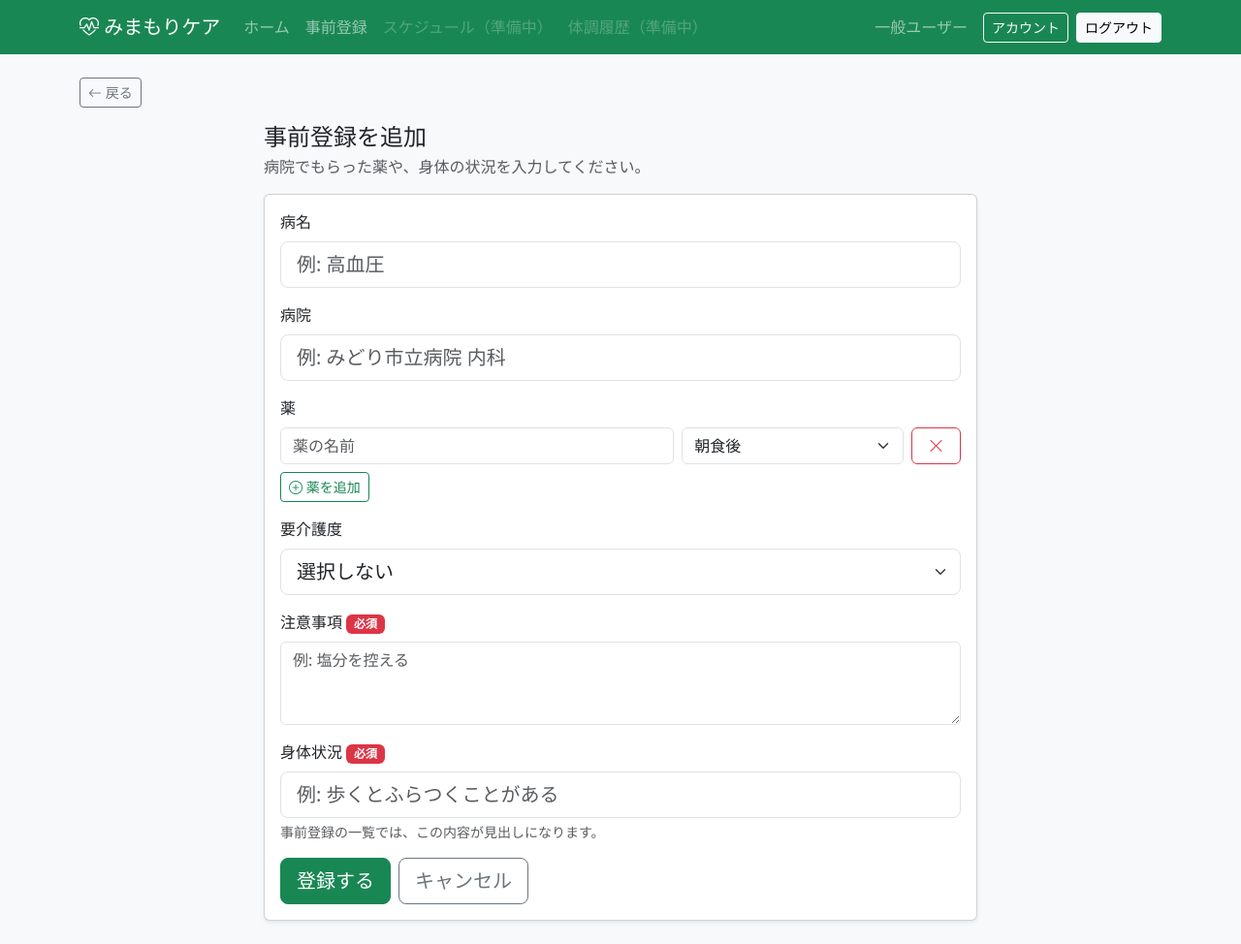
After one commit to aungkyawmoe5320-png/group10-sotsusei, a Django app: page /preregister/new/ in a window 1280 px wide. The commit adds this page. Shown: the whole page at 97% size. Run offline with Django 5.2, Linux system fonts and the light colour scheme; the visitor is signed in with stand-in values (Sample User, id 1).

Commit message:
Add pre-registration add form

```diff
--- /dev/null
+++ b/preregister/forms.py
@@ -0,0 +1,71 @@
+from django import forms
+from django.db import transaction
+
+from .models import CareLevel, Medication, PreRegistration, Timing
+
+DEFAULT_TIMING = Timing.AFTER_BREAKFAST
+
+
+class PreRegistrationForm(forms.ModelForm):
+    class Meta:
+        model = PreRegistration
+        fields = ["diagnosis", "hospital", "care_level", "notes", "condition"]
+        error_messages = {
+            "diagnosis": {"max_length": "病名は50文字以内で入力してください。"},
+            "hospital": {"max_length": "病院は50文字以内で入力してください。"},
+            "care_level": {"invalid_choice": "要介護度を正しく選んでください。"},
+            "notes": {
+                "required": "注意事項を入力してください。",
+                "max_length": "注意事項は500文字以内で入力してください。",
+            },
+            "condition": {
+                "required": "身体状況を入力してください。",
+                "max_length": "身体状況は50文字以内で入力してください。",
+            },
+        }
+
+    def __init__(self, *args, user=None, **kwargs):
+        super().__init__(*args, **kwargs)
+        self.user = user
+        self.fields["care_level"].choices = [("", "選択しない"), *CareLevel.choices]
+        self.fields["care_level"].required = False
+        if self.is_bound:
+            self.meds = self._meds_from_post()
+        elif self.instance.pk:
+            self.meds = [{"name": m.name, "timing": m.timing} for m in self.instance.medications.all()]
+        else:
+            self.meds = []
+
+    def _meds_from_post(self):
+        names = self.data.getlist("med_name")
+        timings = self.data.getlist("med_timing")
+        return [
+            {"name": n.strip(), "timing": t if t in Timing.values else Timing.values[0]}
+            for n, t in zip(names, timings)
+            if n.strip()
+        ]
+
+    @property
+    def med_rows(self):
+        return self.meds or [{"name": "", "timing": DEFAULT_TIMING.value}]
+
+    def clean(self):
+        cleaned = super().clean()
+        if any(len(m["name"]) > 50 for m in self.meds):
+            self.add_error(None, "薬の名前は50文字以内で入力してください。")
+        return cleaned
+
+    def error_list(self):
+        return [str(e) for errors in self.errors.values() for e in errors]
+
+    @transaction.atomic
+    def save(self, commit=True):
+        entry = super().save(commit=False)
+        if entry.pk is None:
+            entry.user = self.user
+        entry.save()
+        entry.medications.all().delete()
+        Medication.objects.bulk_create(
+            Medication(pre_registration=entry, name=m["name"], timing=m["timing"]) for m in self.meds
+        )
+        return entry
--- /dev/null
+++ b/preregister/templates/preregister/form.html
@@ -0,0 +1,57 @@
+{% extends "base.html" %}
+{% block title %}事前登録を追加 | みまもりケア{% endblock %}
+{% block content %}
+{% include "includes/back_button.html" with url=cancel_url %}
+<div class="row justify-content-center"><div class="col-lg-8">
+  <h1 class="h4 mb-1">事前登録を追加</h1>
+  <p class="text-muted">病院でもらった薬や、身体の状況を入力してください。</p>
+  <form method="post" class="card card-body shadow-sm">
+    {% csrf_token %}
+    <div class="mb-3"><label class="form-label" for="diagnosis">病名</label>
+      <input id="diagnosis" name="diagnosis" class="form-control form-control-lg" maxlength="50" value="{{ form.diagnosis.value|default:'' }}" placeholder="例: 高血圧"></div>
+    <div class="mb-3"><label class="form-label" for="hospital">病院</label>
+      <input id="hospital" name="hospital" class="form-control form-control-lg" maxlength="50" value="{{ form.hospital.value|default:'' }}" placeholder="例: みどり市立病院 内科"></div>
+    <div class="mb-3">
+      <label class="form-label">薬</label>
+      <div id="meds">
+        {% for m in form.med_rows %}
+        <div class="row g-2 mb-2 med-row">
+          <div class="col-7"><input name="med_name" class="form-control" maxlength="50" value="{{ m.name }}" placeholder="薬の名前" aria-label="薬の名前"></div>
+          <div class="col-4"><select name="med_timing" class="form-select" aria-label="飲むタイミング">{% for value, label in timing_choices %}<option{% if value == m.timing %} selected{% endif %}>{{ value }}</option>{% endfor %}</select></div>
+          <div class="col-1"><button type="button" class="btn btn-outline-danger w-100 px-0 js-remove" aria-label="この薬を消す"><i class="bi bi-x-lg"></i></button></div>
+        </div>
+        {% endfor %}
+      </div>
+      <button type="button" id="add-med" class="btn btn-outline-success btn-sm"><i class="bi bi-plus-circle"></i> 薬を追加</button>
+    </div>
+    <div class="mb-3"><label class="form-label" for="care_level">要介護度</label>
+      <select id="care_level" name="care_level" class="form-select form-select-lg">
+        {% for value, label in care_level_choices %}<option value="{{ value }}"{% if value == form.care_level.value|default:'' %} selected{% endif %}>{{ label }}</option>{% endfor %}
+      </select></div>
+    <div class="mb-3"><label class="form-label" for="notes">注意事項 <span class="badge text-bg-danger">必須</span></label>
+      <textarea id="notes" name="notes" class="form-control" rows="3" maxlength="500" placeholder="例: 塩分を控える" required>{{ form.notes.value|default:'' }}</textarea></div>
+    <div class="mb-3"><label class="form-label" for="condition">身体状況 <span class="badge text-bg-danger">必須</span></label>
+      <input id="condition" name="condition" class="form-control form-control-lg" maxlength="50" value="{{ form.condition.value|default:'' }}" placeholder="例: 歩くとふらつくことがある" required>
+      <div class="form-text">事前登録の一覧では、この内容が見出しになります。</div></div>
+    <div class="d-flex gap-2">
+      <button class="btn btn-success btn-lg">登録する</button>
+      <a class="btn btn-outline-secondary btn-lg" href="{{ cancel_url }}">キャンセル</a>
+    </div>
+  </form>
+</div></div>
+{% endblock %}
+{% block script %}
+<script>
+const meds = document.getElementById('meds');
+const proto = meds.querySelector('.med-row').cloneNode(true);
+function clearRow(row) { row.querySelector('input').value = ''; }
+document.getElementById('add-med').onclick = () => {
+  const row = proto.cloneNode(true); clearRow(row); meds.appendChild(row); row.querySelector('input').focus();
+};
+meds.addEventListener('click', e => {
+  const btn = e.target.closest('.js-remove'); if (!btn) return;
+  const row = btn.closest('.med-row');
+  if (meds.querySelectorAll('.med-row').length > 1) row.remove(); else clearRow(row);
+});
+</script>
+{% endblock %}
--- a/preregister/templates/preregister/list.html
+++ b/preregister/templates/preregister/list.html
@@ -3,8 +3,7 @@
 {% block content %}
 <div class="d-flex flex-wrap justify-content-between align-items-center gap-2 mb-2">
   <h1 class="h4 mb-0">事前登録</h1>
-  <a class="btn btn-success btn-sm" href="#"><i class="bi bi-plus-circle"></i> 登録する</a>
-</div>
+  <a class="btn btn-success btn-sm" href="{% url 'preregister_new' %}"><i class="bi bi-plus-circle"></i> 登録する</a></div>
 <p class="text-muted">身体の状況ごとに、病名・病院・薬・要介護度・注意事項を登録します。入所希望を送るときに、介護施設へ伝わります。</p>
 {% if entries %}
 <div class="list-group shadow-sm">
--- a/preregister/urls.py
+++ b/preregister/urls.py
@@ -1,8 +1,9 @@
 from django.urls import path
 
-from .import views
+from . import views
 
 urlpatterns = [
     path("preregister/", views.preregister_list, name="preregister"),
+    path("preregister/new/", views.preregister_new, name="preregister_new"),
     path("preregister/<int:pk>/", views.preregister_detail, name="preregister_detail"),
 ]
--- a/preregister/views.py
+++ b/preregister/views.py
@@ -1,13 +1,30 @@
+from django.contrib import messages
 from django.shortcuts import redirect, render
+from django.urls import reverse
 
 from accounts.decorators import user_required
 
-from .models import PreRegistration
+from .forms import PreRegistrationForm
+from .models import CareLevel, PreRegistration, Timing
+
+MSG_ADDED = "事前登録を追加しました。"
 
 
 def _own_entry(request, pk):
     """Return the logged-in user's own pre-registration, or None."""
     return PreRegistration.objects.filter(pk=pk, user=request.user).prefetch_related("medications").first()
+
+
+def _form_page(request, form, mode, cancel_url):
+    for error in form.error_list():
+        messages.error(request, error)
+    return render(request, "preregister/form.html", {
+        "form": form,
+        "mode": mode,
+        "cancel_url": cancel_url,
+        "care_level_choices": [("", "選択しない"), *CareLevel.choices],
+        "timing_choices": Timing.choices,
+    })
 
 
 @user_required
@@ -17,6 +34,19 @@ def preregister_list(request):
 
 
 @user_required
+def preregister_new(request):
+    if request.method == "POST":
+        form = PreRegistrationForm(request.POST, user=request.user)
+        if form.is_valid():
+            form.save()
+            messages.success(request, MSG_ADDED)
+            return redirect("preregister")
+    else:
+        form = PreRegistrationForm(user=request.user)
+    return _form_page(request, form, "new", cancel_url=reverse("preregister"))
+
+
+@user_required
 def preregister_detail(request, pk):
     entry = _own_entry(request, pk)
     if entry is None:
--- a/templates/base.html
+++ b/templates/base.html
@@ -24,8 +24,7 @@
         {% else %}
         <ul class="navbar-nav me-auto">
           <li class="nav-item"><a class="nav-link" href="{% url 'dashboard' %}">ホーム</a></li>
-          <li class="nav-item"><span class="nav-link disabled">事前登録（準備中）</span></li>
-          <li class="nav-item"><span class="nav-link disabled">スケジュール（準備中）</span></li>
+          <li class="nav-item"><a class="nav-link" href="{% url 'preregister' %}">事前登録</a></li>          <li class="nav-item"><span class="nav-link disabled">スケジュール（準備中）</span></li>
           <li class="nav-item"><span class="nav-link disabled">体調履歴（準備中）</span></li>
         </ul>
         {% endif %}
--- /dev/null
+++ b/templates/includes/back_button.html
@@ -0,0 +1 @@
+<a class="btn btn-outline-secondary btn-sm mb-3" href="{{ url }}"><i class="bi bi-arrow-left"></i> 戻る</a>
```
